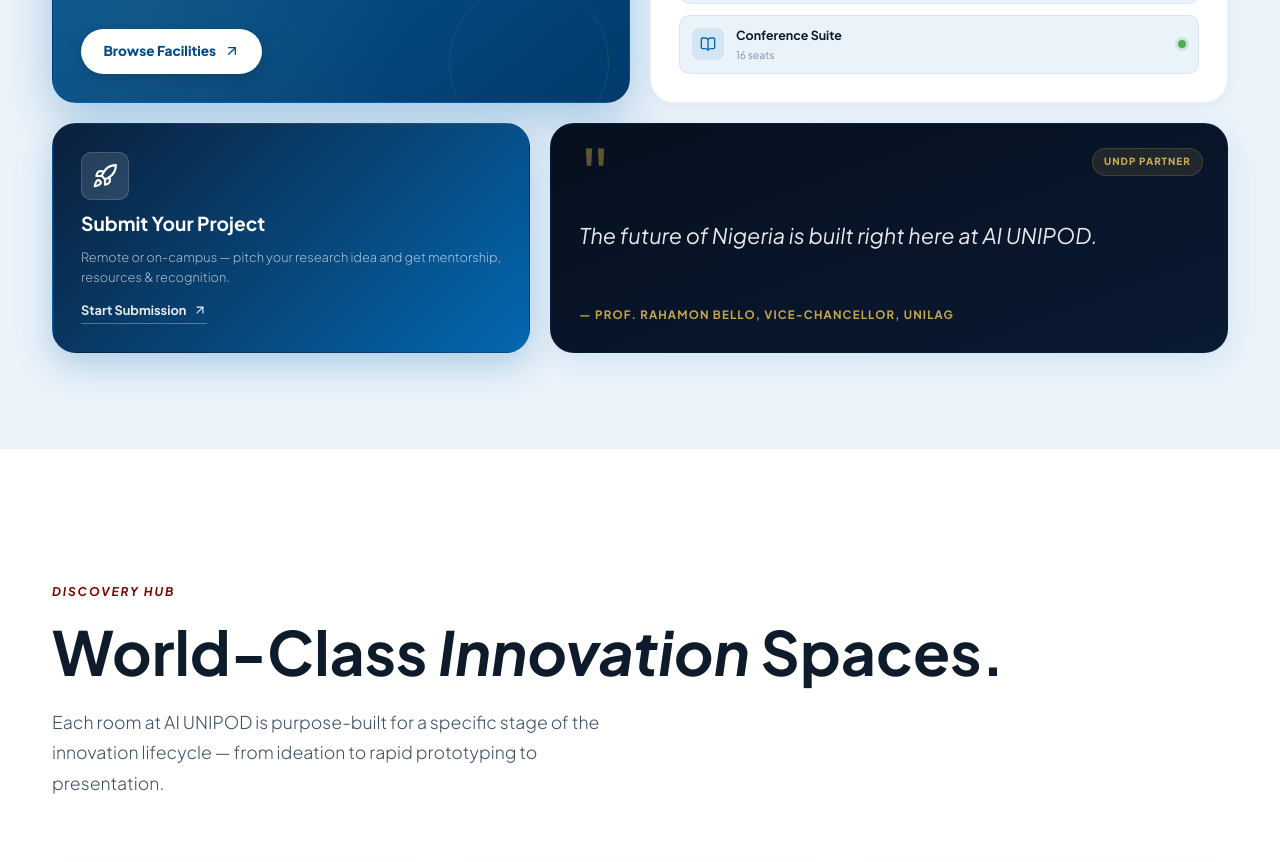
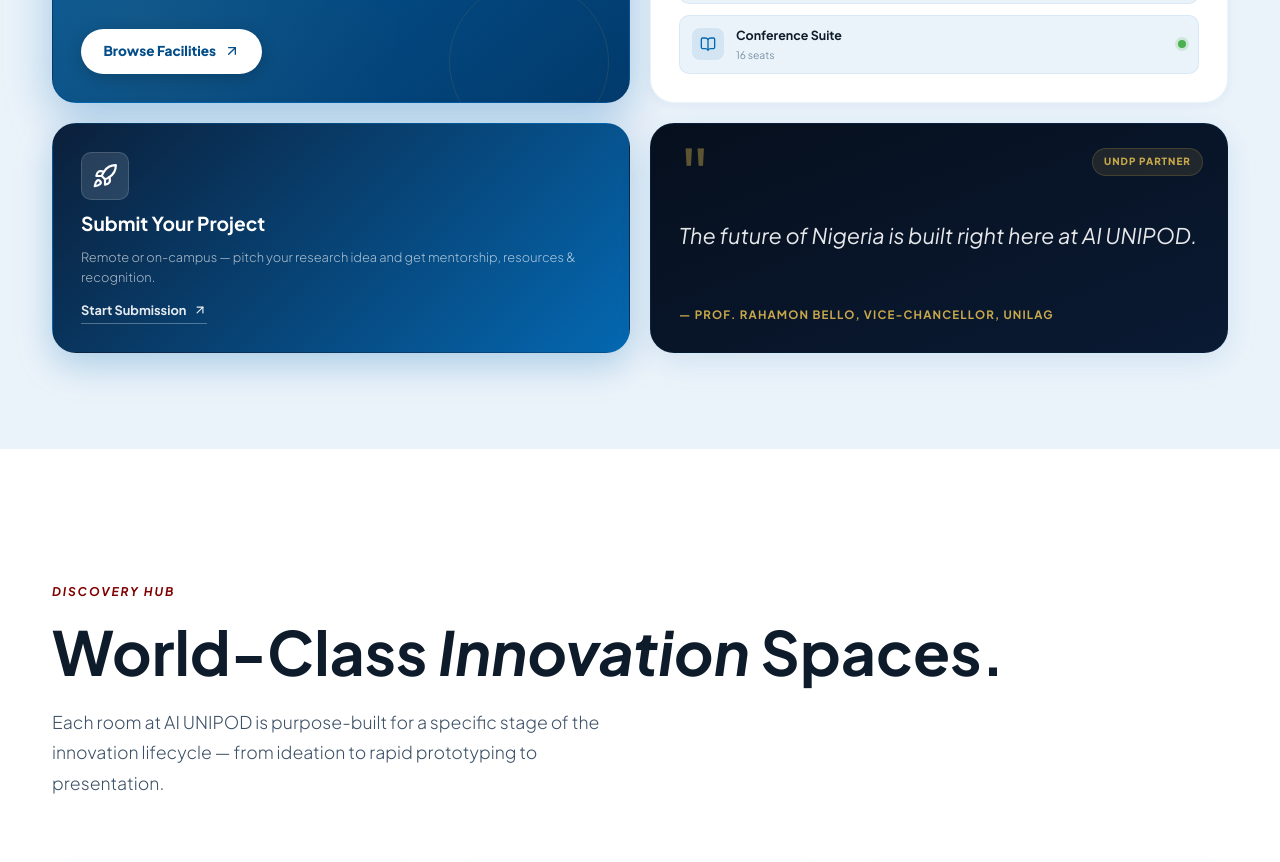
Before and after one commit to Gab6446/-ai-unipod-platform, a React (Vite) app in the folder client/: page / in a window 1280 px wide. Shown: the part 1420-2282 px from the top of the page. Built offline with nearby package versions, Linux system fonts and the light colour scheme.

Commit message:
Balance Bento grid to perfect symmetry

```diff
--- a/client/src/index.css
+++ b/client/src/index.css
@@ -856,8 +856,8 @@
 .bento-area--book      { grid-column: 1 / 7;  grid-row: 1 / 3; }
 .bento-area--clock     { grid-column: 7 / 13; grid-row: 1 / 2; }
 .bento-area--facilities{ grid-column: 7 / 13; grid-row: 2 / 3; }
-.bento-area--submit    { grid-column: 1 / 6;  grid-row: 3 / 4; }
-.bento-area--quote     { grid-column: 6 / 13; grid-row: 3 / 4; }
+.bento-area--submit    { grid-column: 1 / 7;  grid-row: 3 / 4; }
+.bento-area--quote     { grid-column: 7 / 13; grid-row: 3 / 4; }
 
 /* ── Base card ── */
 .bento-card {
```
